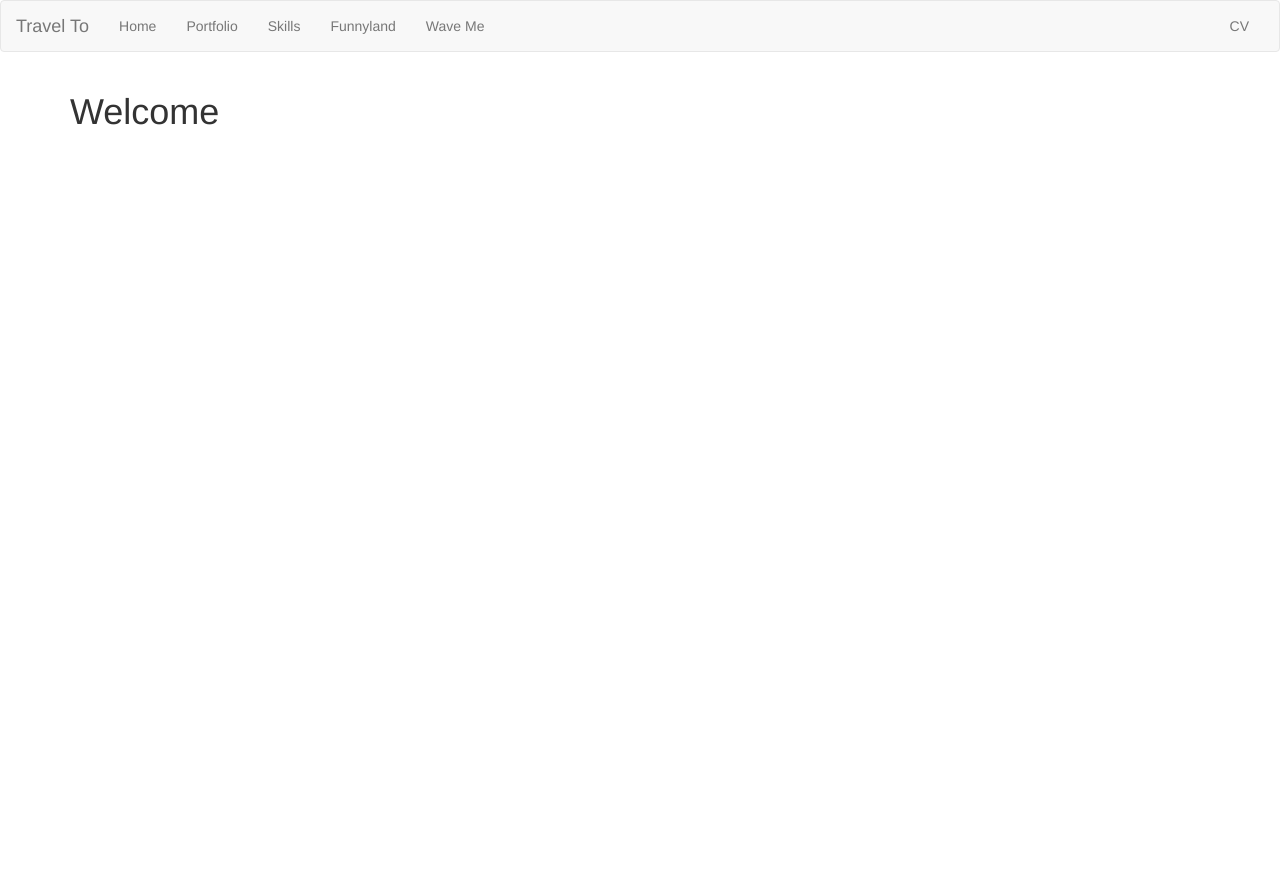
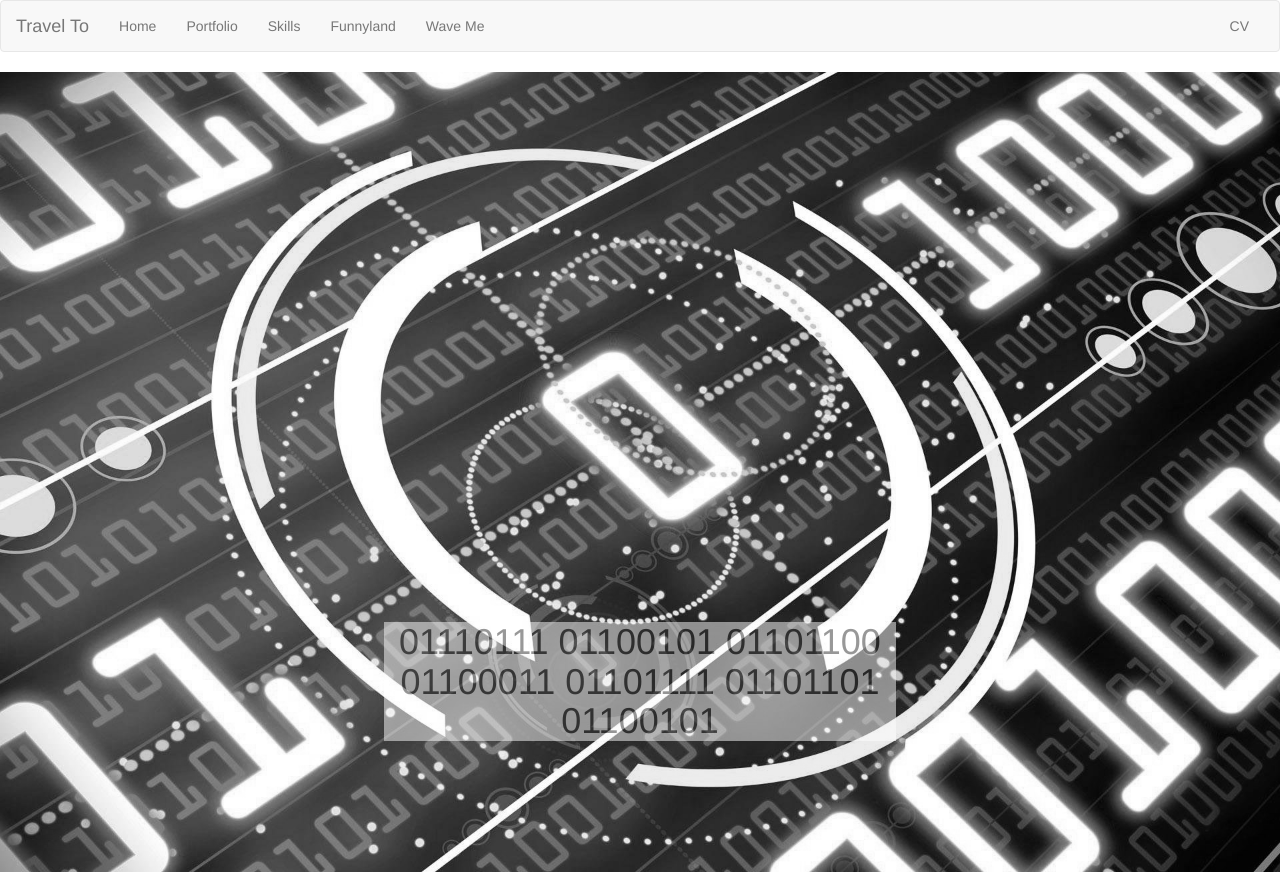
Before and after one commit to l0venothing/threepagealone, a CodeIgniter app: page /database/Welcome in a window 1280 px wide. Before the commit the page ends 125 px from the top, so only its background shows below. Run offline with CodeIgniter, Linux system fonts and the light colour scheme; some libraries are stand-ins or nearby versions.

Commit message:
welcome view ok

```diff
--- a/application/views/homepage_vw.php
+++ b/application/views/homepage_vw.php
@@ -1 +1,5 @@
-<h1>Welcome</h1>
+<div class="bg-header">
+</div>
+    <div class="text-center banner-container">
+        <h1 id="text-imgheader">01110111 01100101 01101100 01100011 01101111 01101101 01100101 </h1>
+    </div>
--- a/application/views/template/base/base.php
+++ b/application/views/template/base/base.php
@@ -9,12 +9,13 @@
     <title>Esther Roux Learning Code Igniter</title>
     <link rel="stylesheet" href="<?= base_url('node_modules/bootstrap/dist/css/bootstrap.min.css');?>">
     <link rel="stylesheet" href="<?= base_url('node_modules/font-awesome/css/font-awesome.min.css');?>">
-     <script src="base_url('node_modules/jquery/dist/jquery.min.js"></script>
-    <script src="base_url('node_modules/bootstrap/dist/js/bootstrap.min.js"></script>
+    <link rel="stylesheet" href="<?= base_url('assets/css/style.css'); ?>">
+    <script  src="<?php echo base_url('node_modules/jquery/dist/jquery.min.js');?>" ></script>
+<script src="<?php echo base_url('node_modules/bootstrap/dist/js/bootstrap.min.js');?>" ></script>
 </head>
 <body>
      <?php  $this->load->view('template/base/nav');  ?>
-    <div class="container">
+    <div class="container-width">
         <?= $view_content ?>
     </div>
 </body>
--- a/application/views/template/base/nav.php
+++ b/application/views/template/base/nav.php
@@ -14,7 +14,7 @@
                 <!-- endnavbar header-->
                 <div class="collapse navbar-collapse" id="bs-example-navbar-collapse-1">
                     <ul class="nav navbar-nav">
-                        <li><a href="">Home</a></li>
+                        <li><a href="<?= base_url('Welcome');?>">Home</a></li>
                         <li><a href="">Portfolio</a></li>
                         <li><a href="">Skills</a></li>
                         <li><a href="">Funnyland</a></li>
--- /dev/null
+++ b/assets/css/style.css
@@ -0,0 +1,30 @@
+html,body {
+  height: 100%;
+  margin:0;
+}
+
+.container-width {
+    height: 100%;
+}
+.bg-header
+{
+    background-image: url('../img/code1.jpg');
+    min-height: 100%;
+    background-size: cover;
+    background-position-y: center;
+    filter: grayscale(1);
+        -webkit-filter: grayscale(1);
+        -moz-filter: grayscale(1);
+        -o-filter: grayscale(1);
+        -ms-filter: grayscale(1);
+}
+
+#text-imgheader {
+    background: none repeat scroll 0 0 #FFffff;
+    opacity: 0.5;
+    margin: 0 auto;
+    margin-top: -250px;
+
+    position: relative;
+    width:40%;
+}
```
Also changed, not shown: assets/img/code1.jpg (added).
